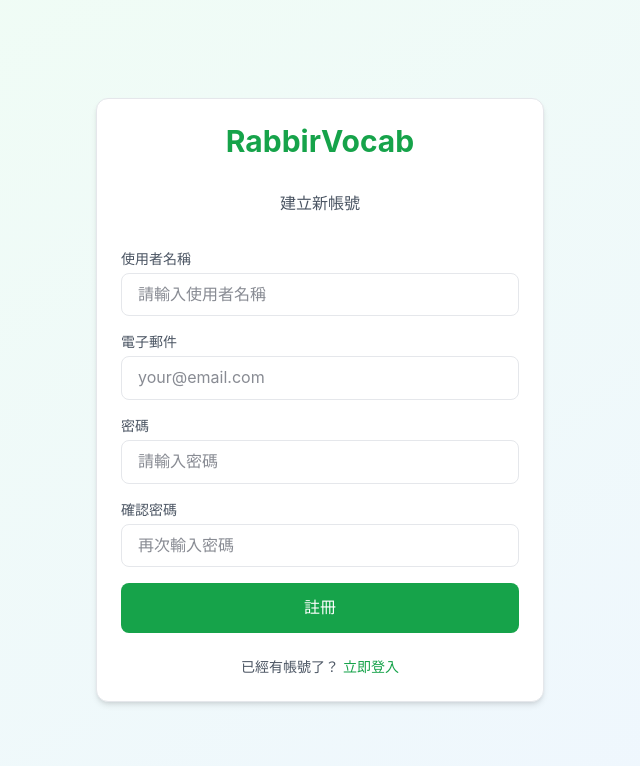
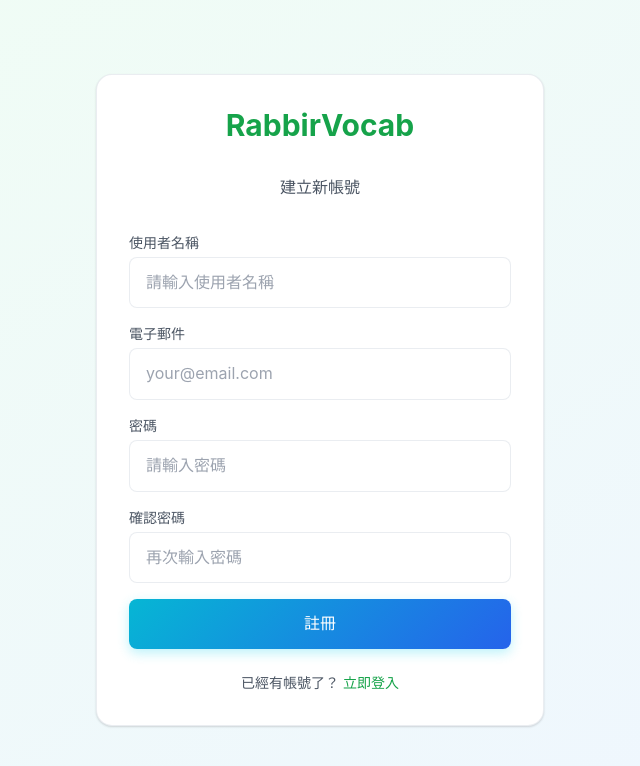
Before and after one commit to RabbirReaper/RabbirVocab, a Vue app: page /register in a window 1280 px wide. Shown: the top 766 px of the page, without its empty margins (320-960 px from the left). Built offline with nearby package versions, Linux system fonts and the light colour scheme; the HTML template or start-up script is replaced by a standard one.

Commit message:
feat: 更新註冊頁面樣式為現代化設計，提升使用者介面互動性

```diff
--- a/src/views/RegisterView.vue
+++ b/src/views/RegisterView.vue
@@ -1,6 +1,6 @@
 <template>
   <div class="min-h-screen page-bg flex items-center justify-center px-4">
-    <div class="card max-w-md w-full">
+    <div class="card-modern max-w-md w-full relative z-10">
       <div class="text-center mb-8">
         <div class="flex items-center justify-center space-x-2 mb-2">
           <h1 class="text-3xl font-bold text-primary-600 dark:text-primary-400">RabbirVocab</h1>
@@ -18,7 +18,7 @@
             v-model="username"
             type="text"
             required
-            class="w-full px-4 py-2 border border-primary-color rounded-lg focus:ring-2 focus:ring-primary-500 focus:border-transparent text-primary-color"
+            class="input-modern"
             placeholder="請輸入使用者名稱"
           />
         </div>
@@ -32,7 +32,7 @@
             v-model="email"
             type="email"
             required
-            class="w-full px-4 py-2 border border-primary-color rounded-lg focus:ring-2 focus:ring-primary-500 focus:border-transparent text-primary-color"
+            class="input-modern"
             placeholder="your@email.com"
           />
         </div>
@@ -46,7 +46,7 @@
             v-model="password"
             type="password"
             required
-            class="w-full px-4 py-2 border border-primary-color rounded-lg focus:ring-2 focus:ring-primary-500 focus:border-transparent text-primary-color"
+            class="input-modern"
             placeholder="請輸入密碼"
           />
         </div>
@@ -60,12 +60,12 @@
             v-model="confirmPassword"
             type="password"
             required
-            class="w-full px-4 py-2 border border-primary-color rounded-lg focus:ring-2 focus:ring-primary-500 focus:border-transparent text-primary-color"
+            class="input-modern"
             placeholder="再次輸入密碼"
           />
         </div>
 
-        <button type="submit" class="btn btn-primary w-full">註冊</button>
+        <button type="submit" class="btn-modern w-full">註冊</button>
       </form>
 
       <div class="mt-6 text-center">
```
